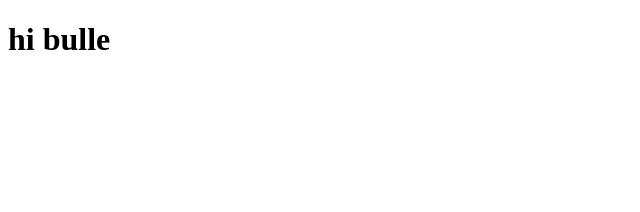
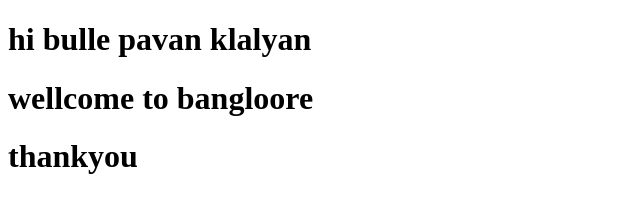
Before and after one commit to prasadg383/prasad-demo, a plain HTML site: page bulle.html in a window 1280 px wide. Shown: the whole page, without its empty margins (0-640 px from the left). Drawn offline with Linux system fonts and the light colour scheme.

Commit message:
bulle file is updated

```diff
--- a/bulle.html
+++ b/bulle.html
@@ -6,6 +6,8 @@
     <title>Document</title>
 </head>
 <body>
-    <h1>hi bulle </h1>
+    <h1>hi bulle pavan klalyan </h1>
+    <h1>wellcome to bangloore</h1>
+    <h1>thankyou</h1>
 </body>
 </html>
```
